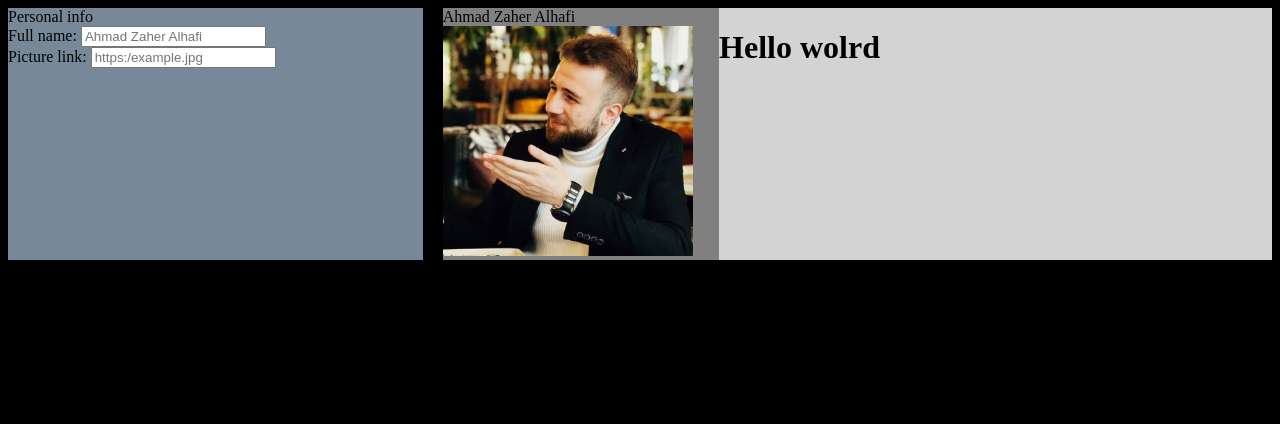
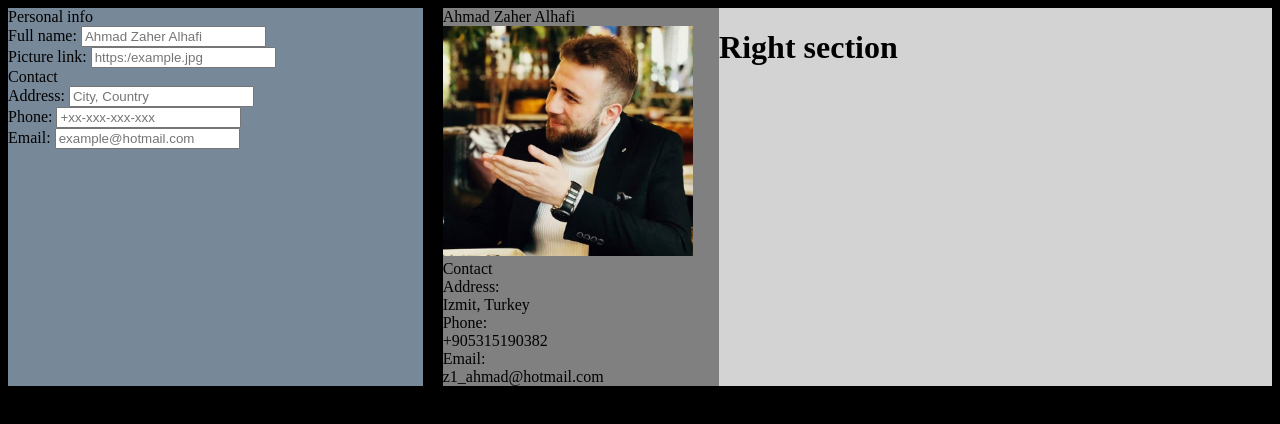
Before and after one commit to Ahmad-Zaher-Alhafi/cv-application, a React (Vite) app in the folder cv-application/: page / in a window 1280 px wide. Shown: the top 424 px of the page. Built offline with nearby package versions, Linux system fonts and the light colour scheme.

Commit message:
NEW: Vanial edit and result contact section

```diff
--- a/cv-application/src/components/content.jsx
+++ b/cv-application/src/components/content.jsx
@@ -7,21 +7,27 @@ function Content() {
   const [fullName, setFullName] = useState("Ahmad Zaher Alhafi");
   const [imgUrl, setImgUrl] = useState("./src/assets/CV photo.jpg");
 
-  function OnNameChanged(name) {
-    setFullName(name);
-  }
-
-  function OnImgUrlChanged(imgUrl) {
-    setImgUrl(imgUrl);
-  }
+  const [address, setAddress] = useState("Izmit, Turkey");
+  const [phoneNumber, setPhoneNumber] = useState("+905315190382");
+  const [email, setEmail] = useState("z1_ahmad@hotmail.com");
 
   return (
     <div className="content">
       <EditContent
-        setFullName={OnNameChanged}
-        setImgUrl={OnImgUrlChanged}
+        setFullName={setFullName}
+        setImgUrl={setImgUrl}
+        setAddress={setAddress}
+        setPhoneNumber={setPhoneNumber}
+        setEmail={setEmail}
       ></EditContent>
-      <ResultContent name={fullName} imgUrl={imgUrl}></ResultContent>
+
+      <ResultContent
+        name={fullName}
+        imgUrl={imgUrl}
+        address={address}
+        phoneNumber={phoneNumber}
+        email={email}
+      ></ResultContent>
     </div>
   );
 }
--- /dev/null
+++ b/cv-application/src/components/edit-section/editContactSection.jsx
@@ -0,0 +1,30 @@
+import LabeledInput from "../result-section/labeledInput";
+
+function EditContactSection({ setAddress, setPhoneNumber, setEmail }) {
+  return (
+    <div className="editContactSection">
+      <div className="editSectionTitle">Contact</div>
+      <LabeledInput
+        label={"Address: "}
+        placeholder={"City, Country"}
+        onValueChange={setAddress}
+      ></LabeledInput>
+
+      <LabeledInput
+        label={"Phone: "}
+        inputType="tel"
+        placeholder={"+xx-xxx-xxx-xxx"}
+        onValueChange={setPhoneNumber}
+      ></LabeledInput>
+
+      <LabeledInput
+        label={"Email: "}
+        inputType="email"
+        placeholder={"example@hotmail.com"}
+        onValueChange={setEmail}
+      ></LabeledInput>
+    </div>
+  );
+}
+
+export default EditContactSection;
--- a/cv-application/src/components/edit-section/editContent.jsx
+++ b/cv-application/src/components/edit-section/editContent.jsx
@@ -1,14 +1,27 @@
 import EditPersonalSection from "./editPersonalSection";
+import EditContactSection from "./editContactSection";
 
-function EditContent({ setFullName, setImgUrl }) {
+function EditContent({
+  setFullName,
+  setImgUrl,
+  setAddress,
+  setPhoneNumber,
+  setEmail,
+}) {
   return (
     <div className="editSection">
       <EditPersonalSection
         onNameChanged={setFullName}
         onImgChanged={setImgUrl}
       ></EditPersonalSection>
+
+      <EditContactSection
+        setAddress={setAddress}
+        setPhoneNumber={setPhoneNumber}
+        setEmail={setEmail}
+      ></EditContactSection>
+
       {/*
-    contact section
     languages section
     links section
     education section
--- /dev/null
+++ b/cv-application/src/components/result-section/resultContact.jsx
@@ -0,0 +1,23 @@
+function ResultContact({ address, phoneNumber, email }) {
+  return (
+    <div className="resultContactSection">
+      <div className="resultSectionTitle">Contact</div>
+      <div className="addressSection">
+        <div className="addressTitle">Address:</div>
+        <div className="address">{address}</div>
+      </div>
+
+      <div className="phoneNumberSection">
+        <div className="phoneNumberTitle">Phone:</div>
+        <div className="phoneNumber">{phoneNumber}</div>
+      </div>
+
+      <div className="emailSection">
+        <div className="emailTitle">Email:</div>
+        <div className="email">{email}</div>
+      </div>
+    </div>
+  );
+}
+
+export default ResultContact;
--- a/cv-application/src/components/result-section/resultContent.jsx
+++ b/cv-application/src/components/result-section/resultContent.jsx
@@ -1,14 +1,21 @@
 import "/src/styles/content.css";
 import PersonalSection from "./personalSection";
+import ResultContact from "./resultContact";
 
-function ResultContent({ name, imgUrl }) {
+function ResultContent({ name, imgUrl, address, phoneNumber, email }) {
   return (
     <div className="resultSection">
       <div className="leftSection">
         <PersonalSection name={name} imgUrl={imgUrl}></PersonalSection>
+
+        <ResultContact
+          address={address}
+          phoneNumber={phoneNumber}
+          email={email}
+        ></ResultContact>
       </div>
       <div className="rightSection">
-        <h1>Hello wolrd</h1>
+        <h1>Right section</h1>
       </div>
     </div>
   );
```
Also changed, not shown: cv-application/src/components/result-section/contact.jsx (deleted, +0 -14 lines).
